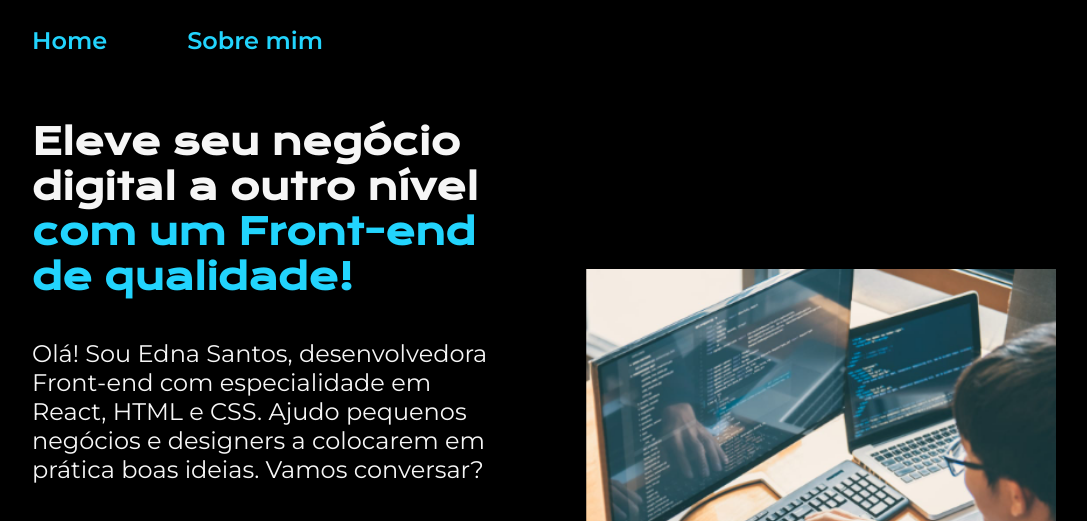
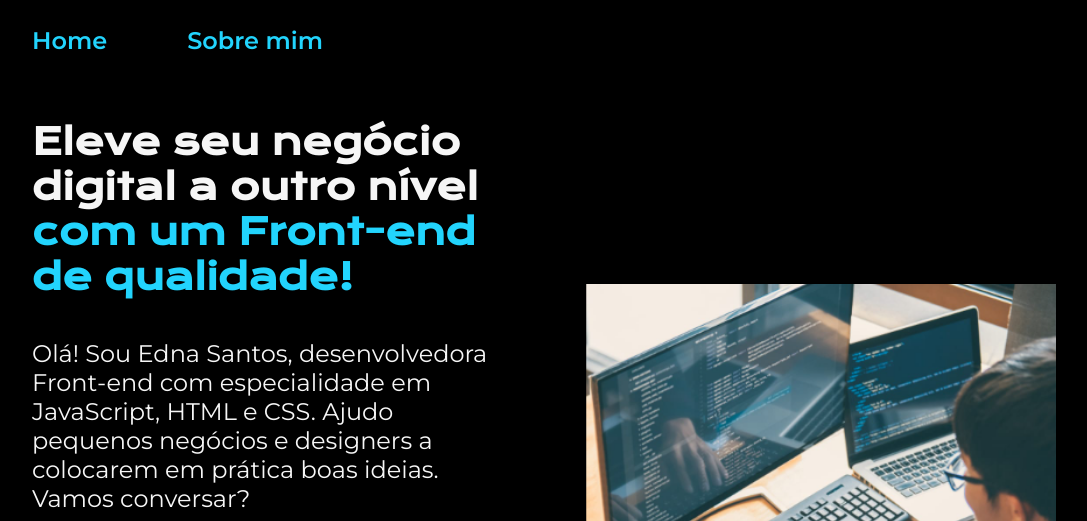
Before and after one commit to ednasantoss/primeiro-portfolio, a plain HTML site: page index.html in a window 1280 px wide. Shown: the top 521 px of the page, without its empty margins (96-1183 px from the left). Drawn offline with nearby package versions, Linux system fonts and the light colour scheme.

Commit message:
Update index.html

```diff
--- a/index.html
+++ b/index.html
@@ -17,7 +17,7 @@
     <main class="apresentacao">
         <section class="apresentacao__conteudo">
             <h1 class="apresentacao__conteudo__titulo">Eleve seu negócio digital a outro nível<strong class="titulo-destaque"> com um Front-end de qualidade!</strong></h1>
-            <p class="apresentacao__conteudo__texto">Olá! Sou Edna Santos, desenvolvedora Front-end com especialidade em React, HTML e CSS. Ajudo pequenos negócios e designers a colocarem em prática boas ideias. Vamos conversar?</p>
+            <p class="apresentacao__conteudo__texto">Olá! Sou Edna Santos, desenvolvedora Front-end com especialidade em JavaScript, HTML e CSS. Ajudo pequenos negócios e designers a colocarem em prática boas ideias. Vamos conversar?</p>
             <div class="apresentacao__links">
                 <h2 class="apresentacao__links__subtitulo">Acesse minhas redes</h2>
                 <a class="apresentacao__links__navegacao" href="https://www.github.com/ednasantoss/">
```
